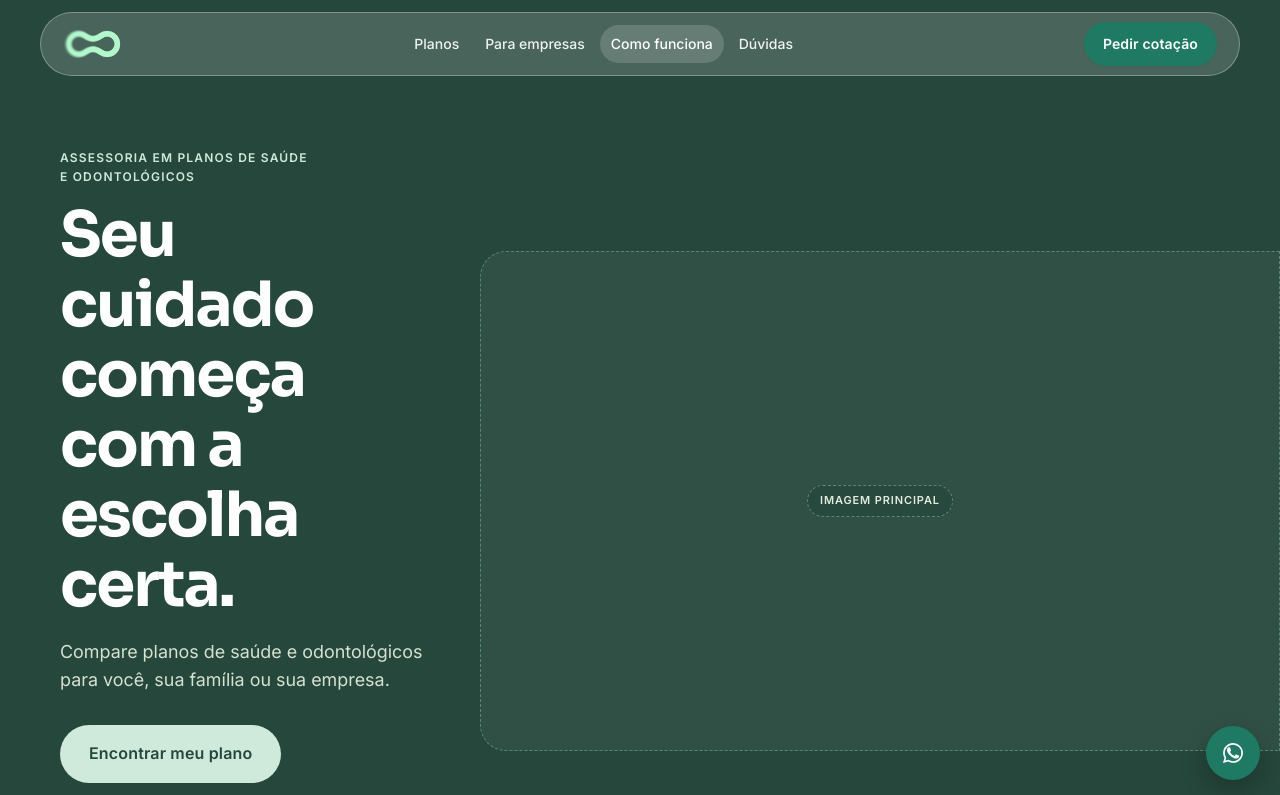
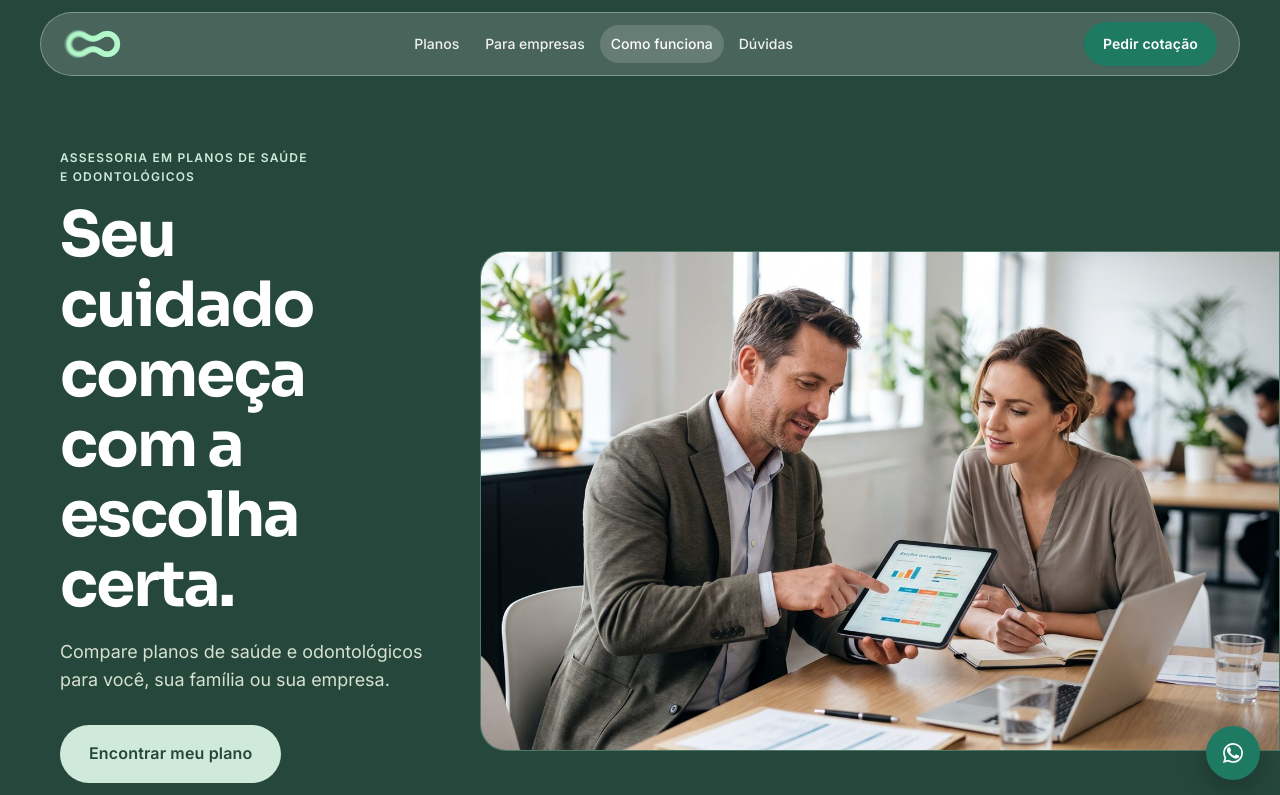
Before and after one commit to alexxsouzaa/Nexa-Seguros, a React (Vite) app: page / in a window 1280 px wide. Shown: the top 795 px of the page. Built offline with nearby package versions, Linux system fonts and the light colour scheme.

Commit message:
feat: adiciona hero e sobre com imagens otimizadas (WebP/JPG)

```diff
--- a/src/components/ImgSlot.jsx
+++ b/src/components/ImgSlot.jsx
@@ -1,8 +1,8 @@
-export default function ImgSlot({ className = "", label = "Imagem", children }) {
+export default function ImgSlot({ className = "", label = "Imagem", children, decorative = true }) {
   return (
     <div
       className={("img-slot " + className).trim()}
-      aria-hidden="true"
+      aria-hidden={decorative ? "true" : undefined}
       data-od-id="slot-imagem"
     >
       {children ?? <span className="img-slot-tag">{label}</span>}
--- a/src/sections/About.jsx
+++ b/src/sections/About.jsx
@@ -1,4 +1,5 @@
 import ImgSlot from "../components/ImgSlot.jsx";
+import { asset } from "../lib/site.js";
 
 const POINTS = [
   {
@@ -20,7 +21,16 @@ export default function About() {
     <section className="section" id="sobre" data-od-id="secao-sobre">
       <div className="container split">
         <div className="split-media r">
-          <ImgSlot label="Imagem sobre a Nexa" />
+          <ImgSlot label="Imagem sobre a Nexa" decorative={false}>
+            <img
+              src={asset("/img/sobre.jpg")}
+              alt="Consultora da Nexa Seguros atendendo um cliente em uma conversa sobre planos de saúde"
+              width="1400"
+              height="1045"
+              loading="lazy"
+              decoding="async"
+            />
+          </ImgSlot>
         </div>
 
         <div className="split-copy r">
--- a/src/sections/Hero.jsx
+++ b/src/sections/Hero.jsx
@@ -1,4 +1,5 @@
 import ImgSlot from "../components/ImgSlot.jsx";
+import { asset } from "../lib/site.js";
 
 export default function Hero() {
   return (
@@ -22,7 +23,16 @@ export default function Hero() {
         </div>
 
         <div className="hero-media r">
-          <ImgSlot label="Imagem principal" />
+          <ImgSlot label="Imagem principal" decorative={false}>
+            <img
+              src={asset("/img/hero.jpg")}
+              alt="Consultora da Nexa Seguros orientando uma cliente na escolha do plano de saúde"
+              width="1400"
+              height="1045"
+              decoding="async"
+              fetchPriority="high"
+            />
+          </ImgSlot>
         </div>
       </div>
     </section>
```
Also changed, not shown: public/img/hero.jpg (added), public/img/sobre.jpg (added).
